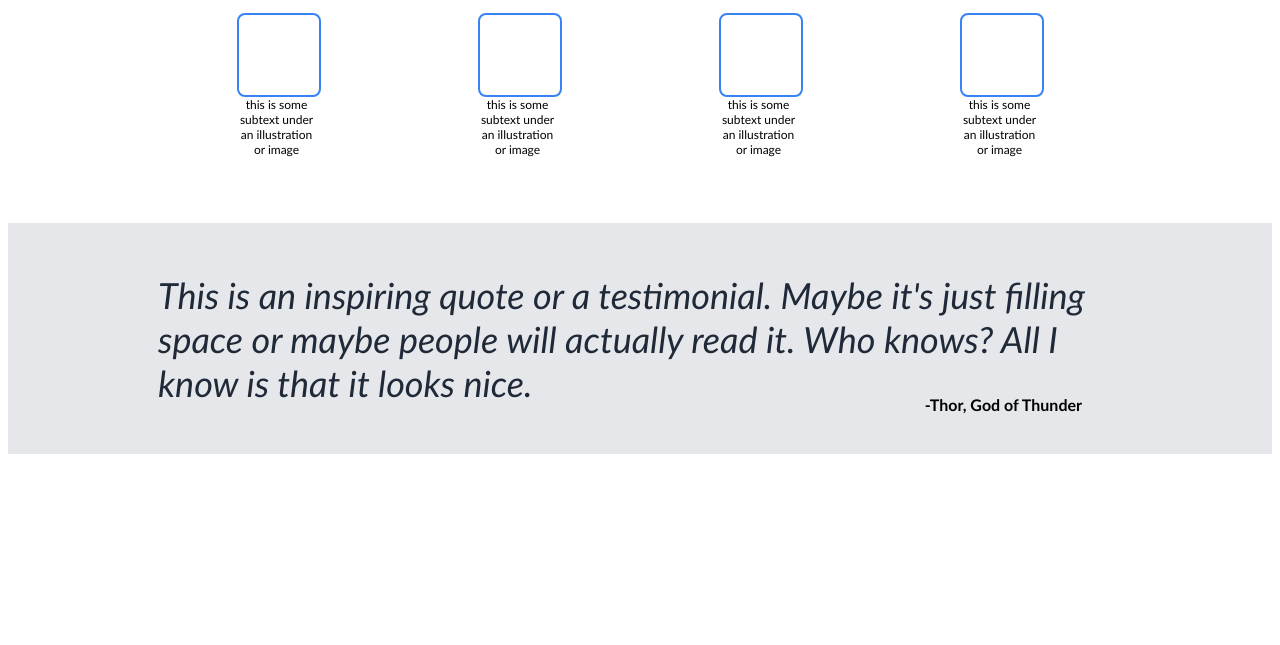
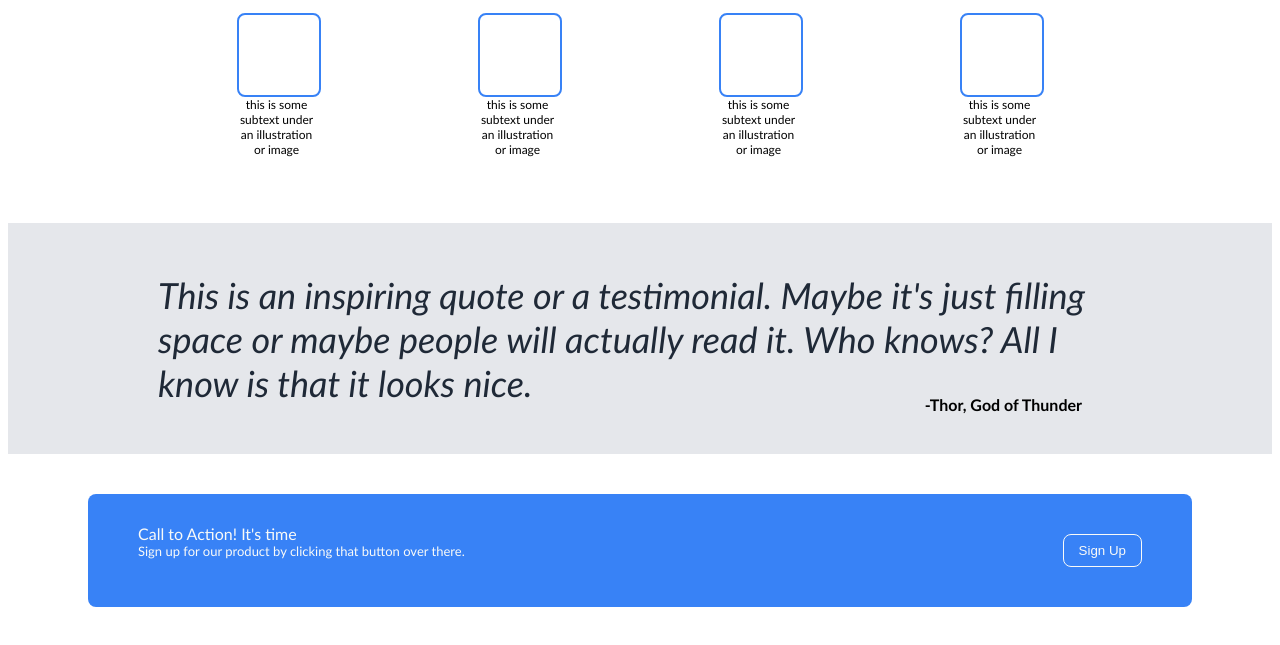
Before and after one commit to jodygrd/odin-landing-page, a plain HTML site: page index.html in a window 1280 px wide. Shown: the part 515-1160 px from the top of the page. Before the commit the page ends 977 px from the top, so only its background shows below. Drawn offline with Linux system fonts and the light colour scheme.

Commit message:
Create and style call-to-action section

```diff
--- a/index.html
+++ b/index.html
@@ -55,5 +55,12 @@
         <div class="attribution">-Thor, God of Thunder</div>
     </div>
 
+    <div class="call-to-action-section">
+        <div class="cta-container">
+            <div class="call">Call to Action! It's time</div>
+            <div class="call-subtext">Sign up for our product by clicking that button over there.</div>
+        </div>
+        <button>Sign Up</button>
+    </div>
 </body>
 </html>
--- a/styles.css
+++ b/styles.css
@@ -68,6 +68,7 @@ button {
     border: none;
     text-decoration: none;
     margin: 10px 0;
+    color: #f9faf8;
 }
 
 /* Info Icons */
@@ -121,3 +122,28 @@ button {
     font-weight: 600;
     margin: -10px 40px;
 }
+
+/* call to action */
+
+.call-to-action-section {
+    background-color: #3882f6;
+    margin: 40px 80px;
+    border-radius: 8px;
+    color: #f9faf8;
+    display: flex;
+    justify-content: space-between;
+    padding: 30px 50px;
+}
+
+.call-to-action-section button {
+    border: 1px solid #f9faf8;
+
+}
+
+.call {
+    font-size: medium;
+}
+
+.call-subtext {
+    font-size: small;
+}
```
